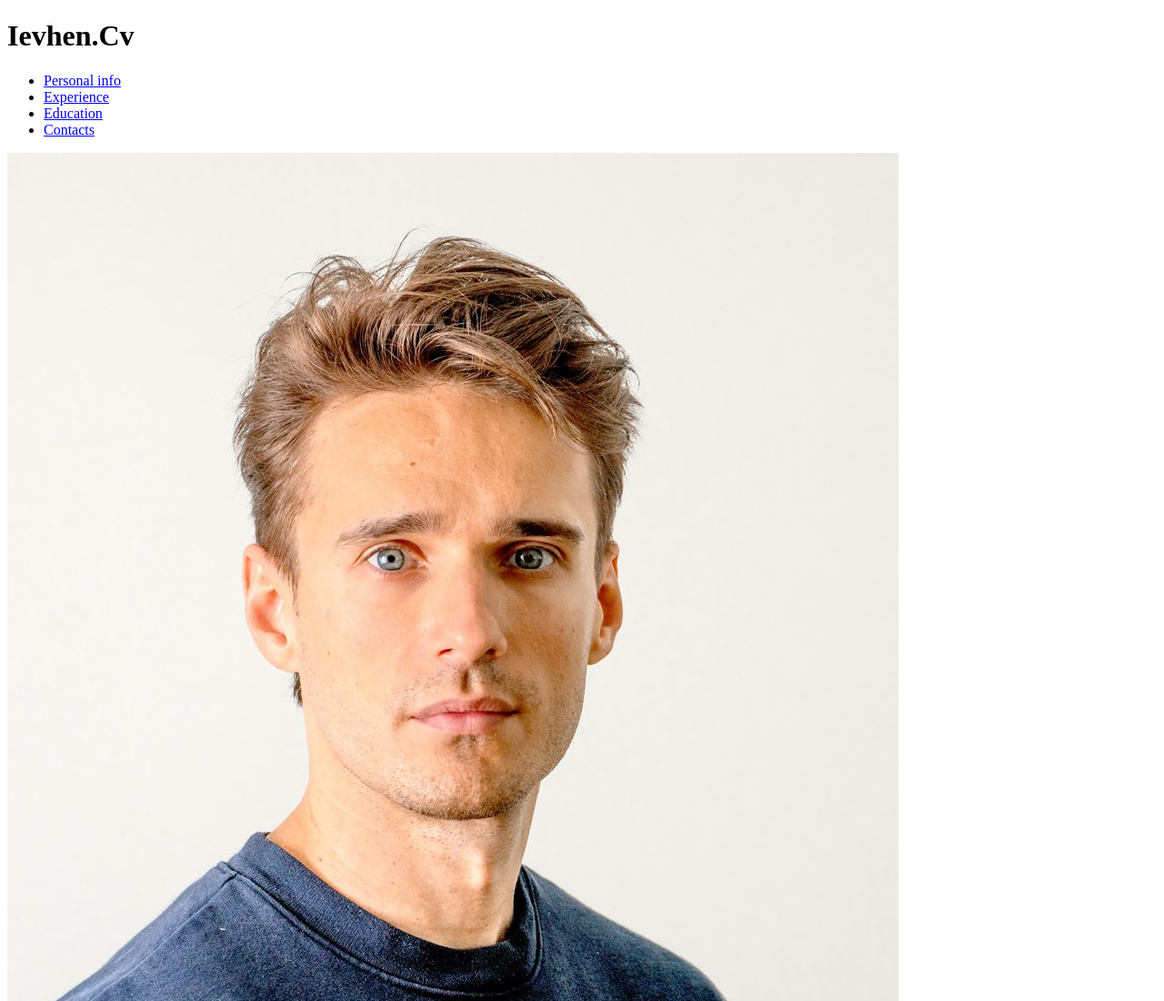
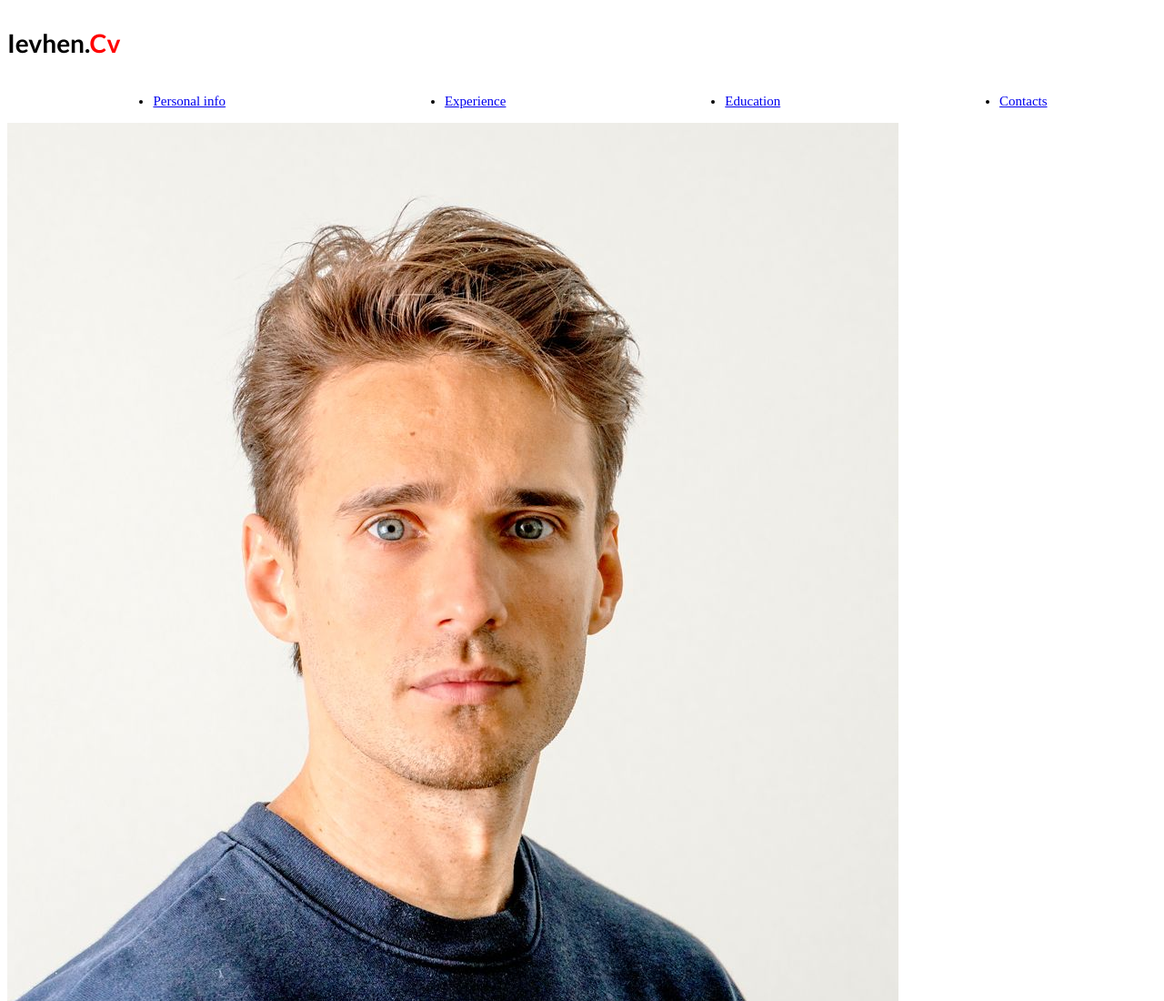
Before and after one commit to ievgenbugai/cv, a plain HTML site: page index.html in a window 1280 px wide. Shown: the top 1100 px of the page at 91% size. Drawn offline with Linux system fonts and the light colour scheme.

Commit message:
new code

```diff
--- a/css/index.css
+++ b/css/index.css
@@ -1,3 +1,26 @@
-body {
+@import url('https://fonts.googleapis.com/css2?family=Lato:wght@700&display=swap" rel="stylesheet');
+
+.logo {
+    display: flex;
+    justify-content: flex-start;
+}
+.namecolor {
+    color: black;
+    font-size: 28px;
+    font-family: 'Lato', sans-serif;
+}
+.cv {
+    color: red;
+    font-size: 28px;
+    font-family: 'Lato', sans-serif;
+}
+
+.menu {
+    display: flex;
+    justify-content: space-around;
+
+    flex-direction: row;
+    cursor: pointer;
+    font-size: 15px;
 
 }
--- a/index.html
+++ b/index.html
@@ -9,18 +9,21 @@
 
 <body>
     <header>
+        <div class="logo">
+            <h1><span class="namecolor">Ievhen.</span><span class="cv">Cv</span></h1>
+        </div>
+    <nav>
         <div>
-            <h1>Ievhen.Cv</h1>
-        </div>
+            <ul class="menu">
+                    <li><a href="#Personal info">Personal info</a></li>
+                    <li><a href="#Experience">Experience</a></li>
+                    <li><a href="#Education">Education</a></li>
+                    <li><a href="#Contacts">Contacts</a></li>
+                </ul>
+            </div>
+    </nav>
     </header>
-    <nav>
-        <ul>
-            <li><a href="#Personal info">Personal info</a></li>
-            <li><a href="#Experience">Experience</a></li>
-            <li><a href="#Education">Education</a></li>
-            <li><a href="#Contacts">Contacts</a></li>
-        </ul>
-    </nav>
+
     <article>
         <div>
             <img src="img/ievgen_buhai.jpg" alt="ievgen buhai">
```
